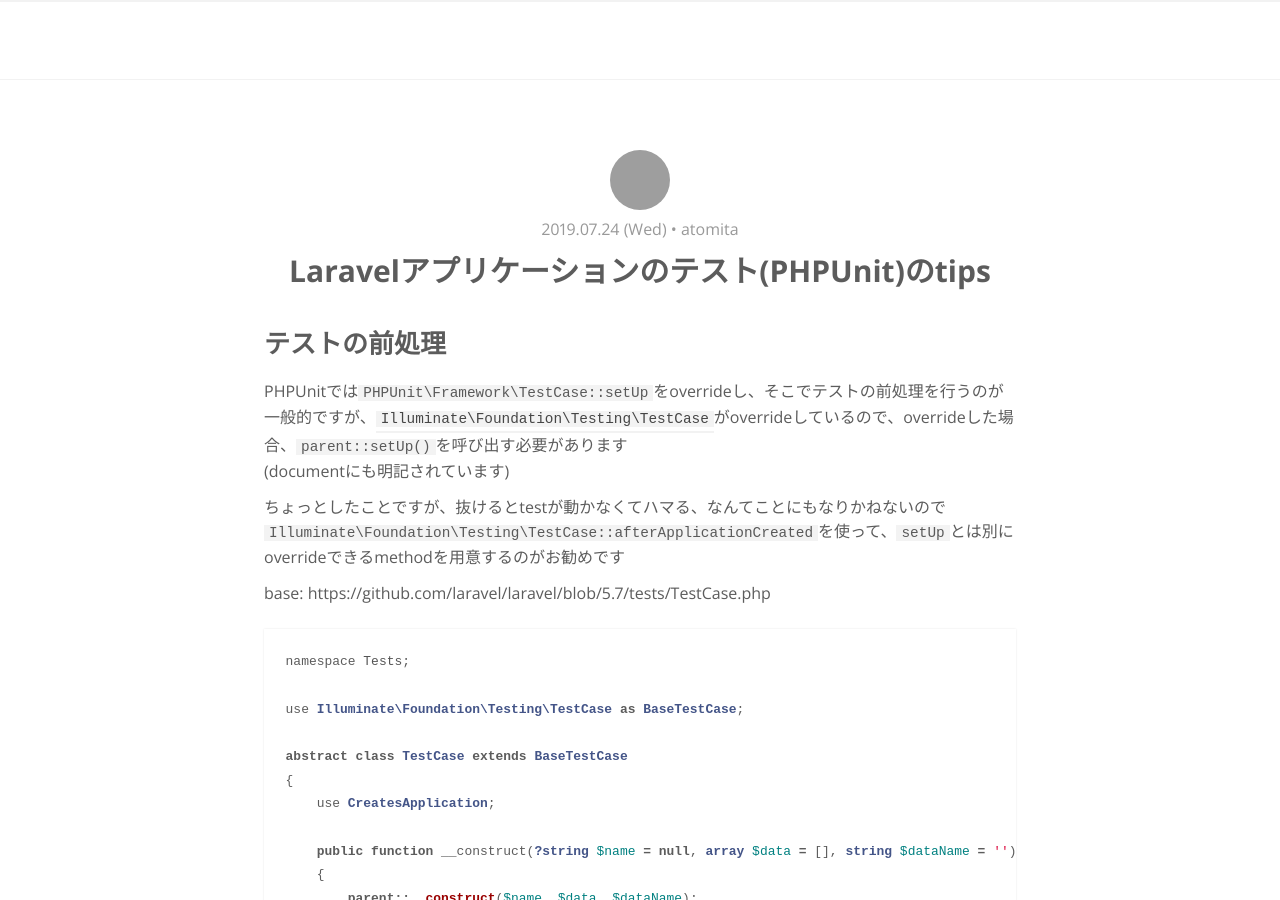
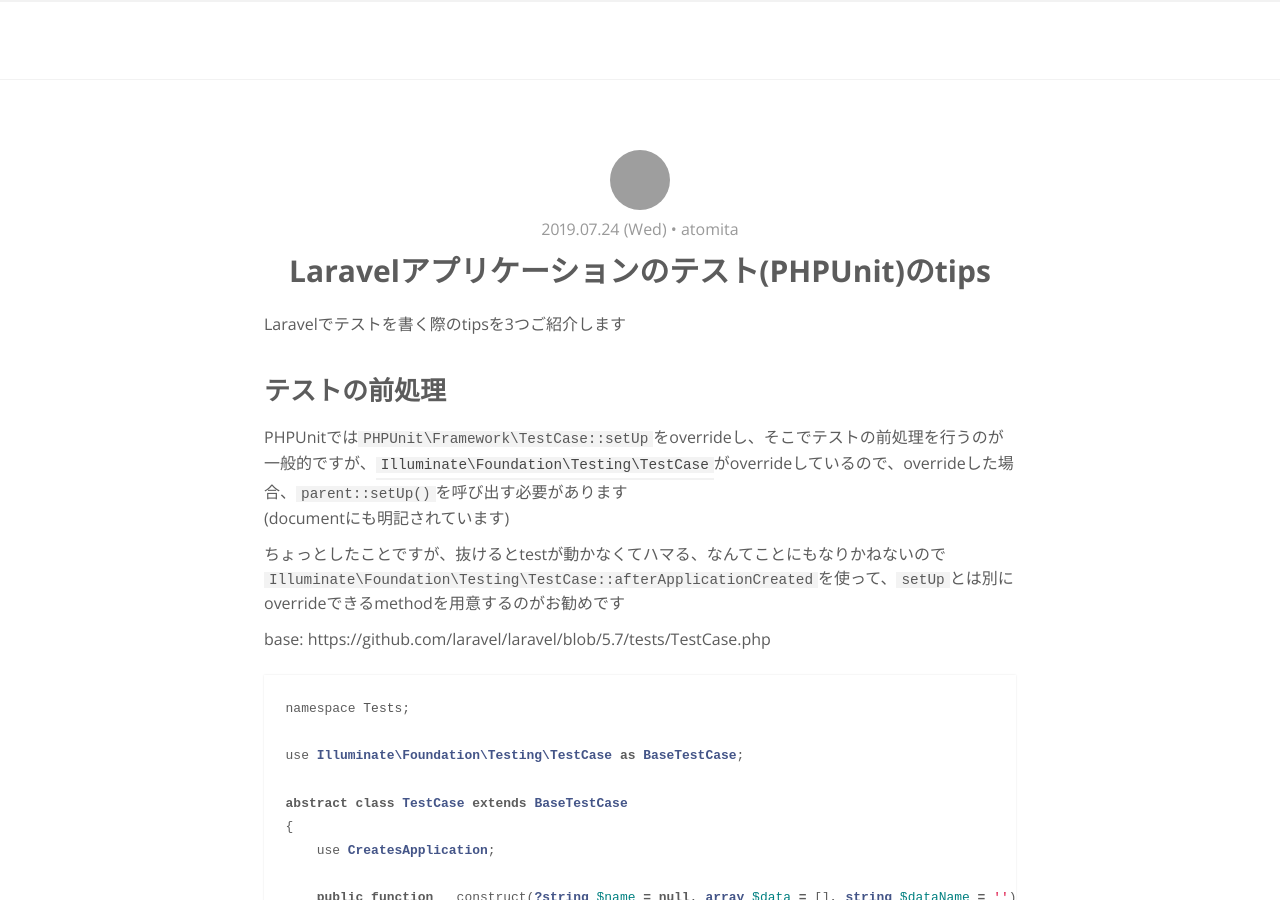
Before and after one commit to RyukyuInteractive/tech.ryukyu-i.co.jp, a Jekyll site: the page built from _posts/2019-07-24-tips-for-testing-laravel-application.md, in a window 1280 px wide and 900 px high. Built offline with Jekyll 4.4.1, drawn with Linux system fonts in a browser that asks for light colours; a script that is not in the unit is left out; comment, search, counter and statistics services are not loaded; grey boxes are pictures that could not be loaded.

Commit message:
Update 2019-07-24-tips-for-testing-laravel-application.md

```diff
--- a/_posts/2019-07-24-tips-for-testing-laravel-application.md
+++ b/_posts/2019-07-24-tips-for-testing-laravel-application.md
@@ -6,6 +6,8 @@
 author: atomita
 typora-root-url: ..
 ---
+
+Laravelでテストを書く際のtipsを3つご紹介します
 
 ## テストの前処理
 PHPUnitでは`PHPUnit\Framework\TestCase::setUp`をoverrideし、そこでテストの前処理を行うのが一般的ですが、[`Illuminate\Foundation\Testing\TestCase`](https://github.com/laravel/framework/blob/5.8/src/Illuminate/Foundation/Testing/TestCase.php)がoverrideしているので、overrideした場合、`parent::setUp()`を呼び出す必要があります
```
